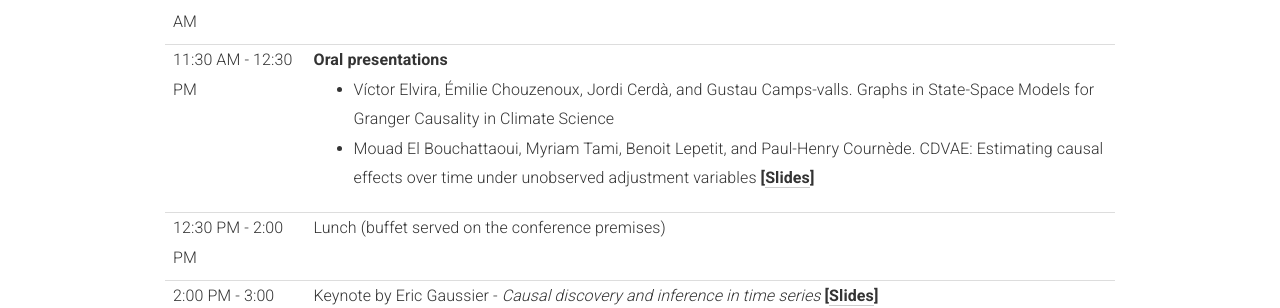
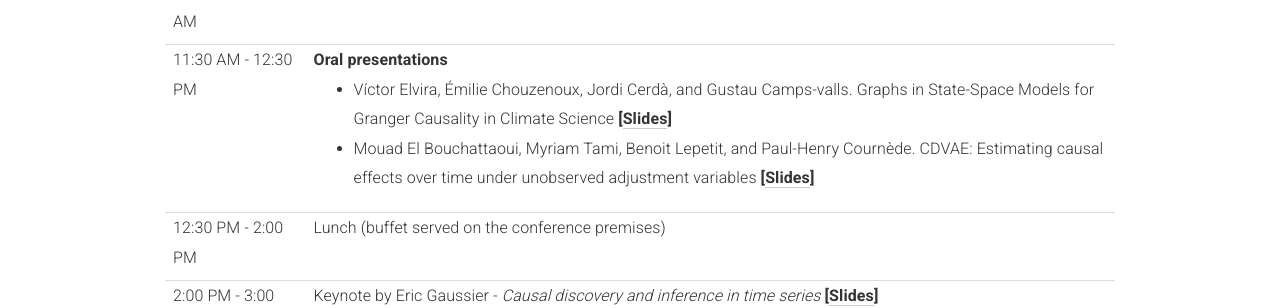
Before and after one commit to quarter-on-causality/quarter-on-causality.github.io, a Jekyll site: the page built from _pages/home_analysis.md, in a window 1280 px wide and 900 px high, scrolled down 2878 px. Shown: the part 151-459 px from the top of the window. Built offline with Jekyll 4.4.1, drawn with Linux system fonts in a browser that asks for light colours; nearby versions of some CDN libraries.

Commit message:
Add Camps-Valls's slides

```diff
--- a/_pages/home_analysis.md
+++ b/_pages/home_analysis.md
@@ -153,7 +153,7 @@ This colloquium will several keynote speakers including Antoine Chambaz, Eric Ga
           <td>
               <b>Oral presentations</b>
               <ul>
-                 <li>Víctor Elvira, Émilie Chouzenoux, Jordi Cerdà, and Gustau Camps-valls. Graphs in State-Space Models for Granger Causality in Climate Science</li>
+                 <li>Víctor Elvira, Émilie Chouzenoux, Jordi Cerdà, and Gustau Camps-valls. Graphs in State-Space Models for Granger Causality in Climate Science <strong>[<a href="slides/Camps-Valls_GraphEM.pdf" target="_blank">Slides</a>]</strong></li>
                  <li>Mouad El Bouchattaoui, Myriam Tami, Benoit Lepetit, and Paul-Henry Cournède. CDVAE: Estimating causal effects over time under unobserved adjustment variables <strong>[<a href="slides/El-Bouchattaoui_CDVAE.pdf" target="_blank">Slides</a>]</strong></li>
               </ul>
           </td>
```
Also changed, not shown: 1 other file.
